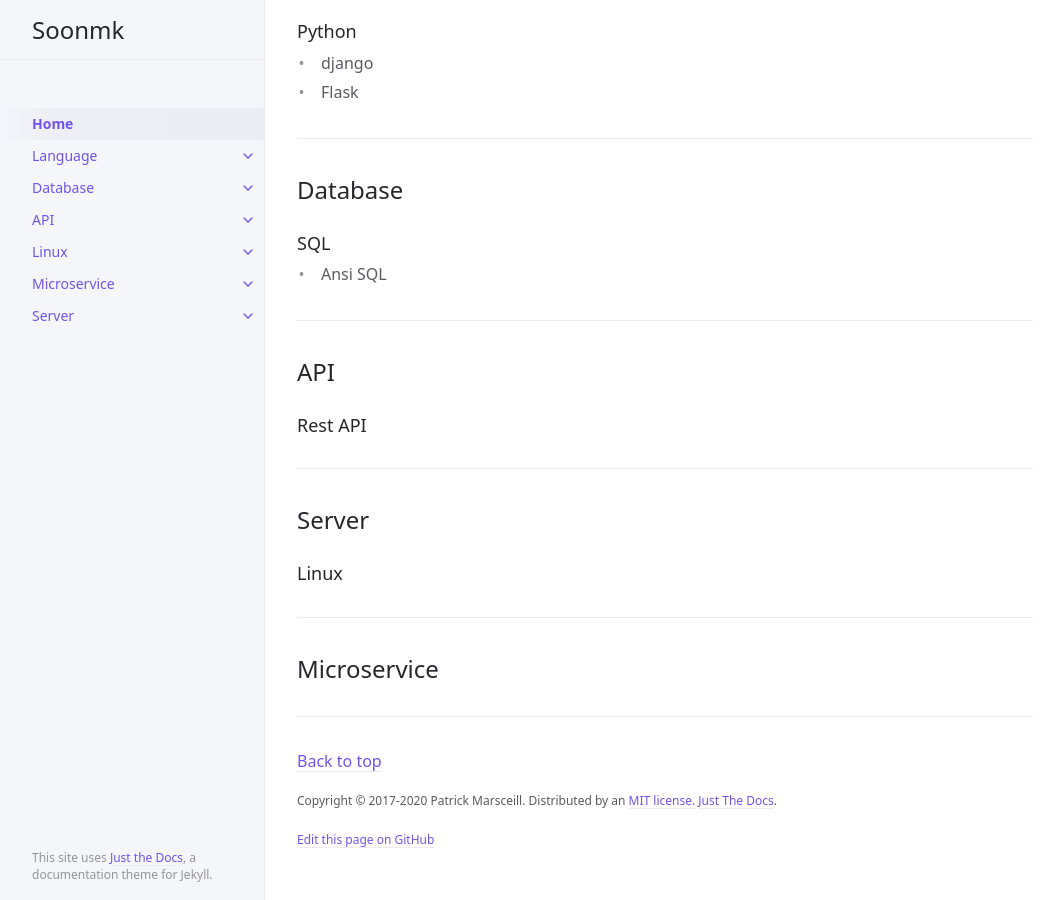
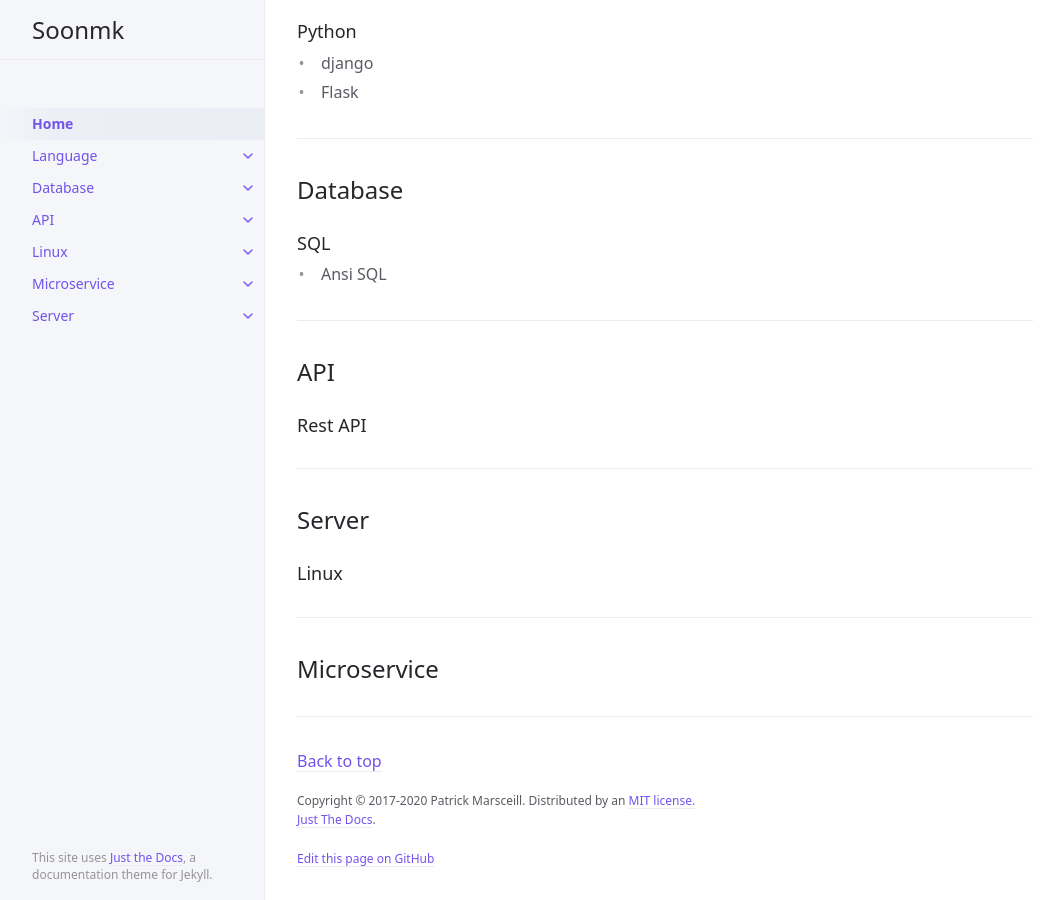
Before and after one commit to soonmk/soonmk.github.io, a Jekyll site: the page built from index.md, in a window 1280 px wide and 900 px high, scrolled down 686 px. Shown: the whole window, without its empty margins (107-1171 px from the left). Built offline with Jekyll 4.4.1, drawn with Linux system fonts in a browser that asks for light colours.

```diff
--- a/_config.yml
+++ b/_config.yml
@@ -82,7 +82,7 @@ nav_sort: case_sensitive # Capital letters sorted before lowercase
 back_to_top: true
 back_to_top_text: "Back to top"
 
-footer_content: "Copyright &copy; 2017-2020 Patrick Marsceill. Distributed by an <a href=\"https://github.com/just-the-docs/just-the-docs/tree/main/LICENSE.txt\">MIT license.</a> <a href=\"https://just-the-docs.github.io/just-the-docs/\">Just The Docs</a>."
+footer_content: "Copyright &copy; 2017-2020 Patrick Marsceill. Distributed by an <a href=\"https://github.com/just-the-docs/just-the-docs/tree/main/LICENSE.txt\">MIT license.</a><br><a href=\"https://just-the-docs.github.io/just-the-docs/\">Just The Docs</a>."
 
 # Footer last edited timestamp
 last_edit_timestamp: true # show or hide edit time - page must have `last_modified_date` defined in the frontmatter
```
